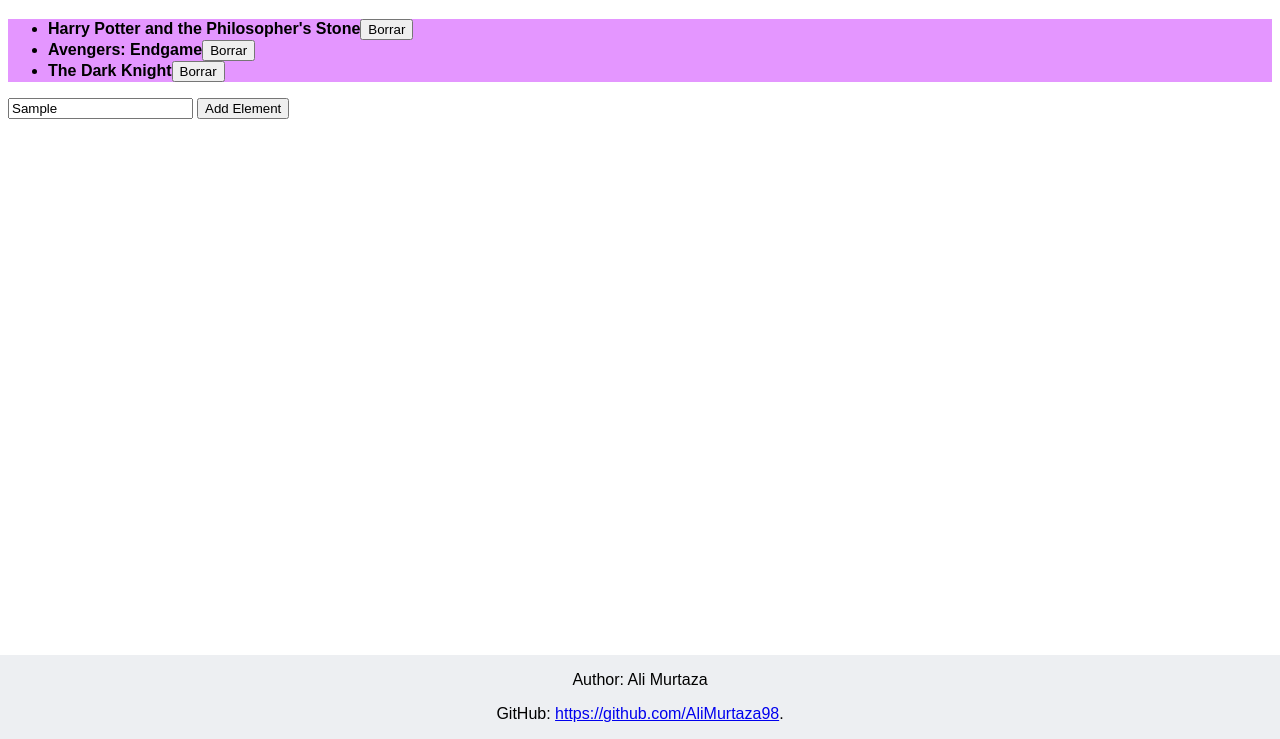
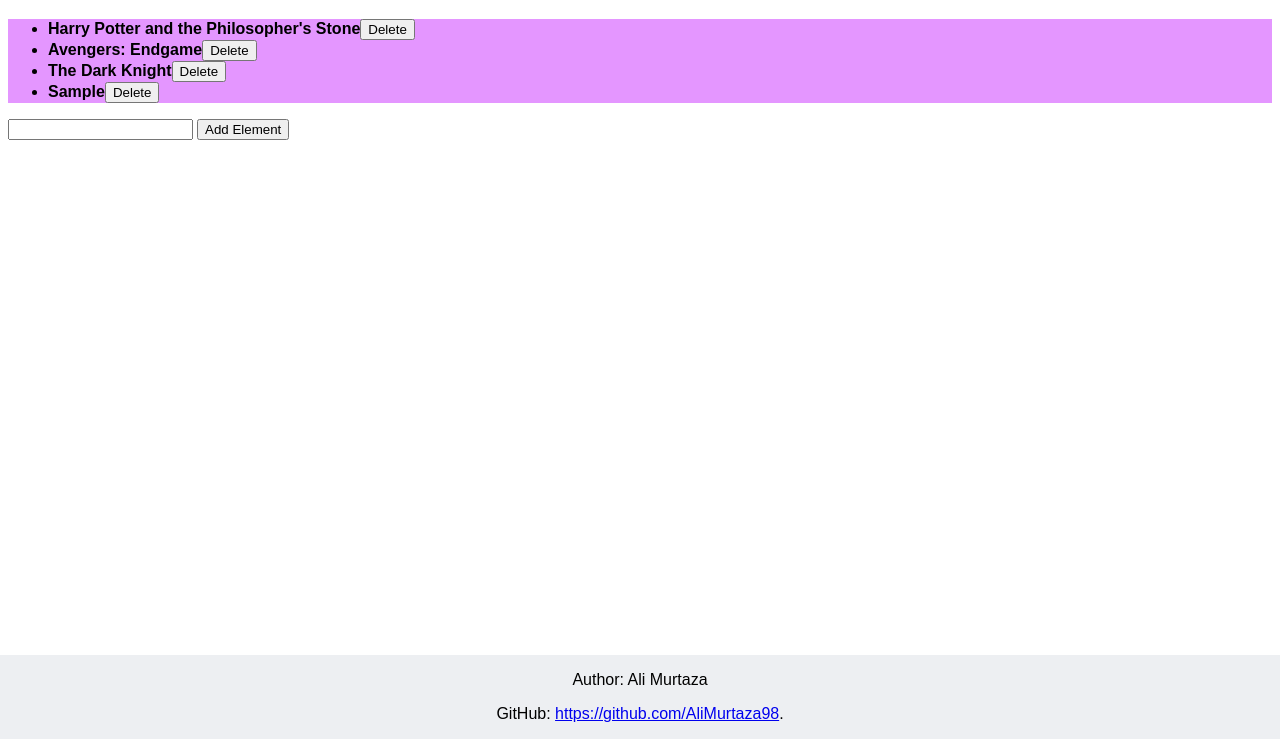
Before and after one commit to AliMurtaza98/TaskList_Cordova, a website: page www/index.html in a window 1280 px wide. Both pictures are taken after typing "Sample" into the empty fields and a click on the button "Add Element". Shown: the part 61-800 px from the top of the page. Drawn offline with nearby package versions, Linux system fonts and the light colour scheme.

Commit message:
Añadir y borrar elemenetos

```diff
--- a/www/index.html
+++ b/www/index.html
@@ -1,17 +1,19 @@
 <!DOCTYPE html>
+<!-- *** PAGINAS VISITADAS ***
+	https://stackoverflow.com/questions/31609623/remove-nearest-li-element-using-jquery
+	https://stackoverflow.com/questions/4981765/jquery-create-list-item-from-user-input-on-click
+	https://stackoverflow.com/questions/9236332/jquery-how-to-empty-input-field
+-->
 <html>
 	<head>
 		<h1> My Favorite Movies </h1>
 		<title> Movies </title>
 		<script src=https://ajax.googleapis.com/ajax/libs/jquery/3.3.1/jquery.min.js></script>
-
 	</head>
 	<body>
-    <ul id="myList">
-    </ul>
+		<ul id="myList"></ul>
 		<input id="valor" type="text">
-    <button onClick="AddElement"> Add Element </button>
-
+		<button onclick="AddElement()"> Add Element </button>
 		<!--Añadimos 3 elementos por defecto-->
 		<script type="text/javascript">
 			localStorage.clear();
@@ -20,16 +22,24 @@
 			localStorage.setItem("3", "Harry Potter and the Philosopher's Stone");
 			var storage_size = localStorage.length;
 			for(var i=0; i<storage_size; i++){
-		var element = localStorage.getItem(localStorage.key(i));
-		var node = $("<li>"+element+"<button>Borrar</button></li>");
-		$("#myList").append(node);
-
+				var item = localStorage.getItem(localStorage.key(i));
+				var element = $("<li>"+item+"<button>Delete</button></li>");
+				$("#myList").append(element);
 			}
-
+			<!-- Funcion para añadir elementos en la lista -->
 			function AddElement(){
-
-
-	};
+				var value = $("#valor").val();
+				localStorage.setItem(storage_size+1, value);
+				var element = $("<li>"+value+"<button>Delete</button></li>");
+				$("#myList").append(element);
+				$('#valor').val('')
+			}
+			<!-- Funcion para eliminar elementos de la lista -->
+				$('ul').on('click','button',
+				function(){
+				console.log('delete');
+				$(this).closest("li").remove();
+         });
 		</script>
 	</body>
 	<footer>
```
Lines whose indentation alone changed are shown as unchanged.
